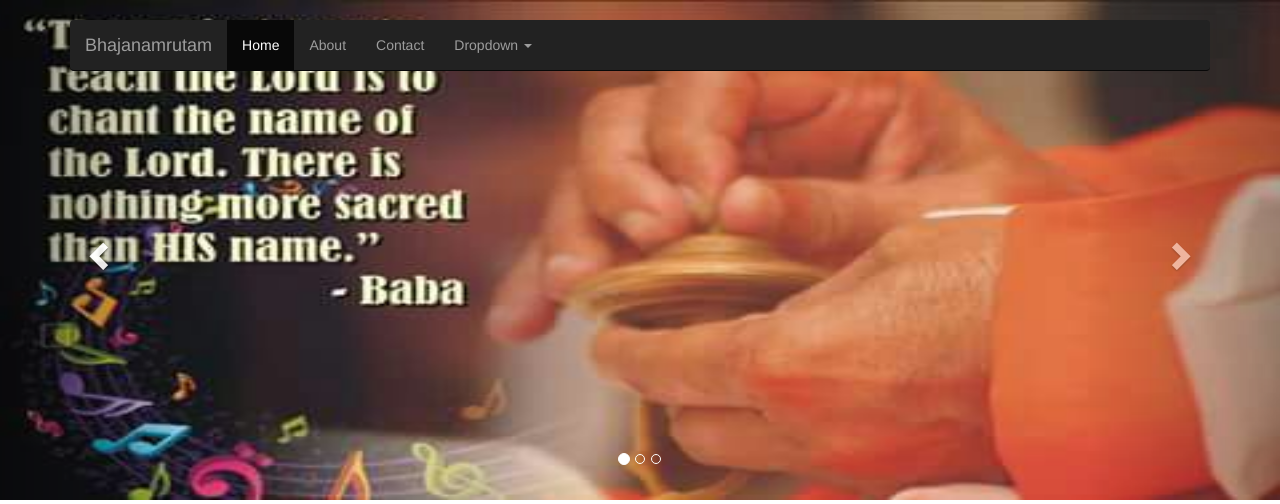
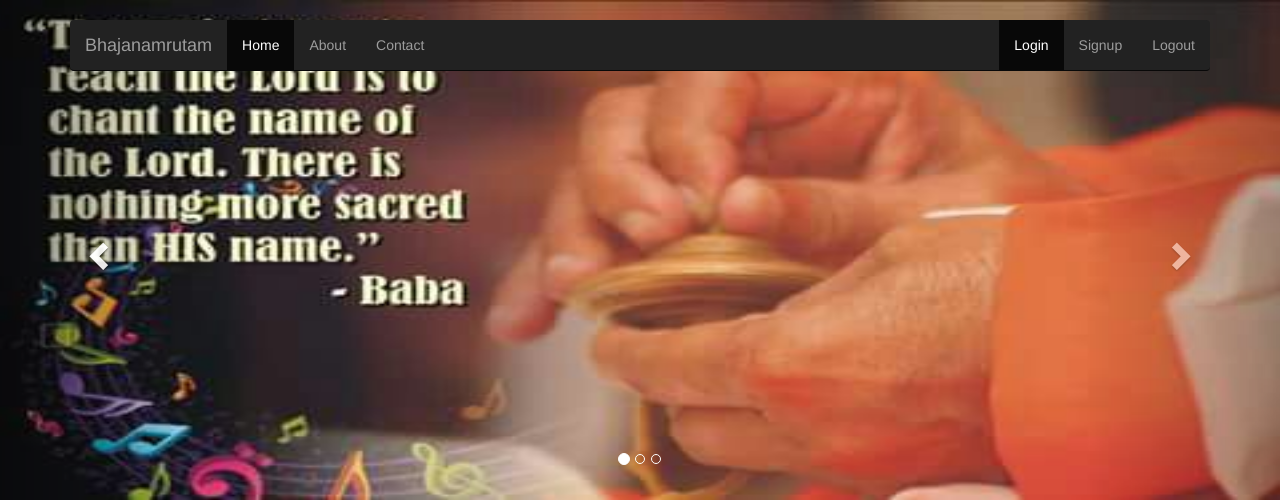
Before and after one commit to saisrk/bhajanamrutam, a Django app: a page that uses bhajanamrutam/templates/base2.html in a window 1280 px wide. Shown: the top 504 px of the page. Run offline with Django 3.2, Linux system fonts and the light colour scheme; some libraries are stand-ins or nearby versions.

Commit message:
Changed the navbar to have login/logout links

```diff
--- a/bhajanamrutam/templates/base2.html
+++ b/bhajanamrutam/templates/base2.html
@@ -46,18 +46,11 @@
                 <li class="active"><a href="#">Home</a></li>
                 <li><a href="#about">About</a></li>
                 <li><a href="#contact">Contact</a></li>
-                <li class="dropdown">
-                  <a href="#" class="dropdown-toggle" data-toggle="dropdown" role="button" aria-haspopup="true" aria-expanded="false">Dropdown <span class="caret"></span></a>
-                  <ul class="dropdown-menu">
-                    <li><a href="#">Action</a></li>
-                    <li><a href="#">Another action</a></li>
-                    <li><a href="#">Something else here</a></li>
-                    <li role="separator" class="divider"></li>
-                    <li class="dropdown-header">Nav header</li>
-                    <li><a href="#">Separated link</a></li>
-                    <li><a href="#">One more separated link</a></li>
-                  </ul>
-                </li>
+              </ul>
+              <ul class="nav navbar-nav navbar-right">
+                <li class="active"><a href="#">Login</a></li>
+                <li><a href="#">Signup</a></li>
+                <li><a href="#">Logout</a></li>
               </ul>
             </div>
           </div>
```
